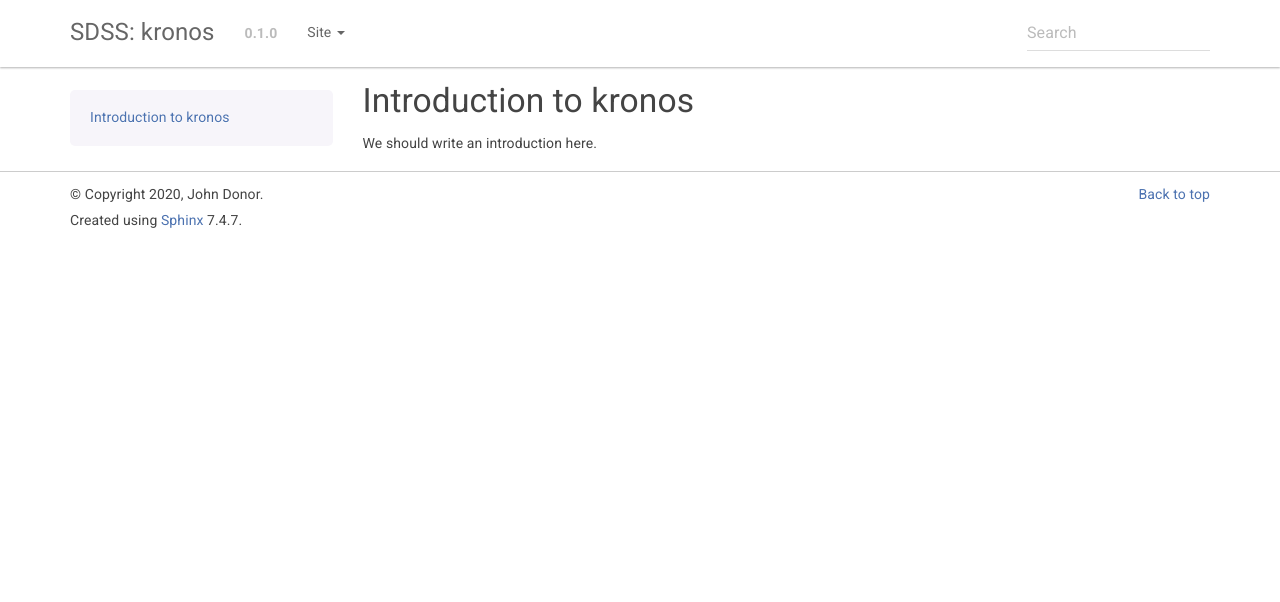
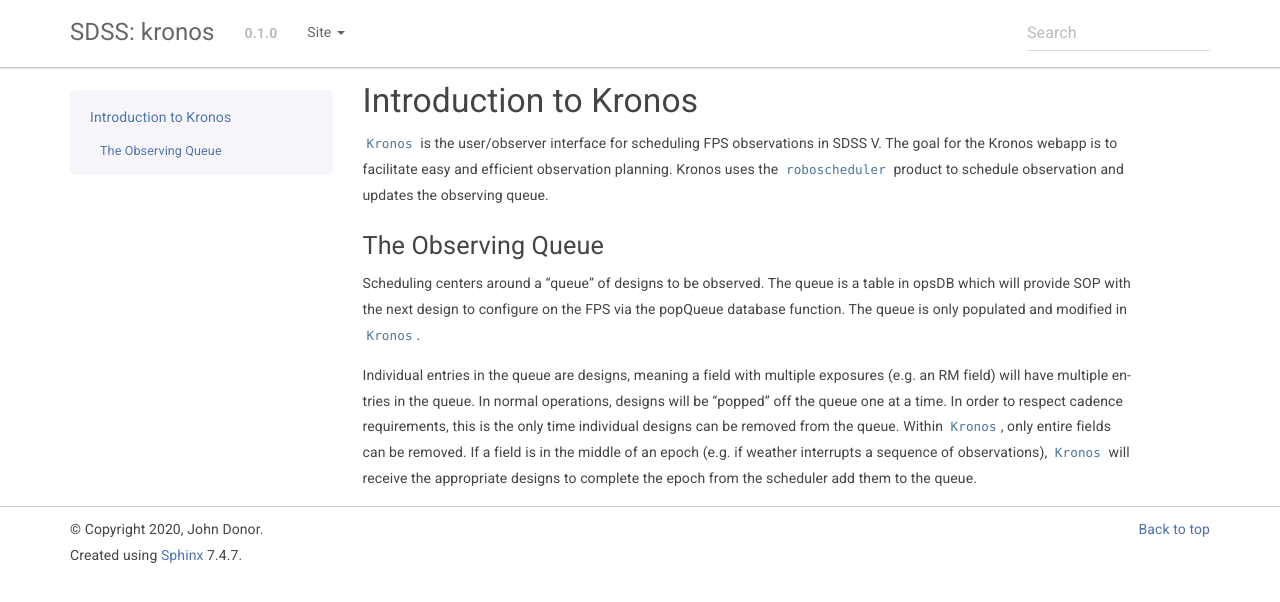
Before and after one commit to sdss/kronos, a Sphinx documentation site: the page built from docs/sphinx/intro.rst, in a window 1280 px wide. Shown: the top 602 px of the page. Built offline with Sphinx 7.4.7, drawn with Linux system fonts in a browser that asks for light colours; the version number is read from the project's files by our own code.

Commit message:
docs working

```diff
--- a/docs/sphinx/intro.rst
+++ b/docs/sphinx/intro.rst
@@ -1,7 +1,14 @@
 
 .. _intro:
 
-Introduction to kronos
+Introduction to Kronos
 ===============================
 
-We should write an introduction here.
+``Kronos`` is the user/observer interface for scheduling FPS observations in SDSS V. The goal for the Kronos webapp is to facilitate easy and efficient observation planning. Kronos uses the ``roboscheduler`` product to schedule observation and updates the observing queue.
+
+The Observing Queue
+-------------------
+
+Scheduling centers around a "queue" of designs to be observed. The queue is a table in opsDB which will provide SOP with the next design to configure on the FPS via the popQueue database function. The queue is only populated and modified in ``Kronos``.
+
+Individual entries in the queue are designs, meaning a field with multiple exposures (e.g. an RM field) will have multiple entries in the queue. In normal operations, designs will be "popped" off the queue one at a time. In order to respect cadence requirements, this is the only time individual designs can be removed from the queue. Within ``Kronos``, only entire fields can be removed. If a field is in the middle of an epoch (e.g. if weather interrupts a sequence of observations), ``Kronos`` will receive the appropriate designs to complete the epoch from the scheduler add them to the queue.
```
Also changed, not shown: docs/sphinx/api.rst (+14 -7 lines), 2 other files.
